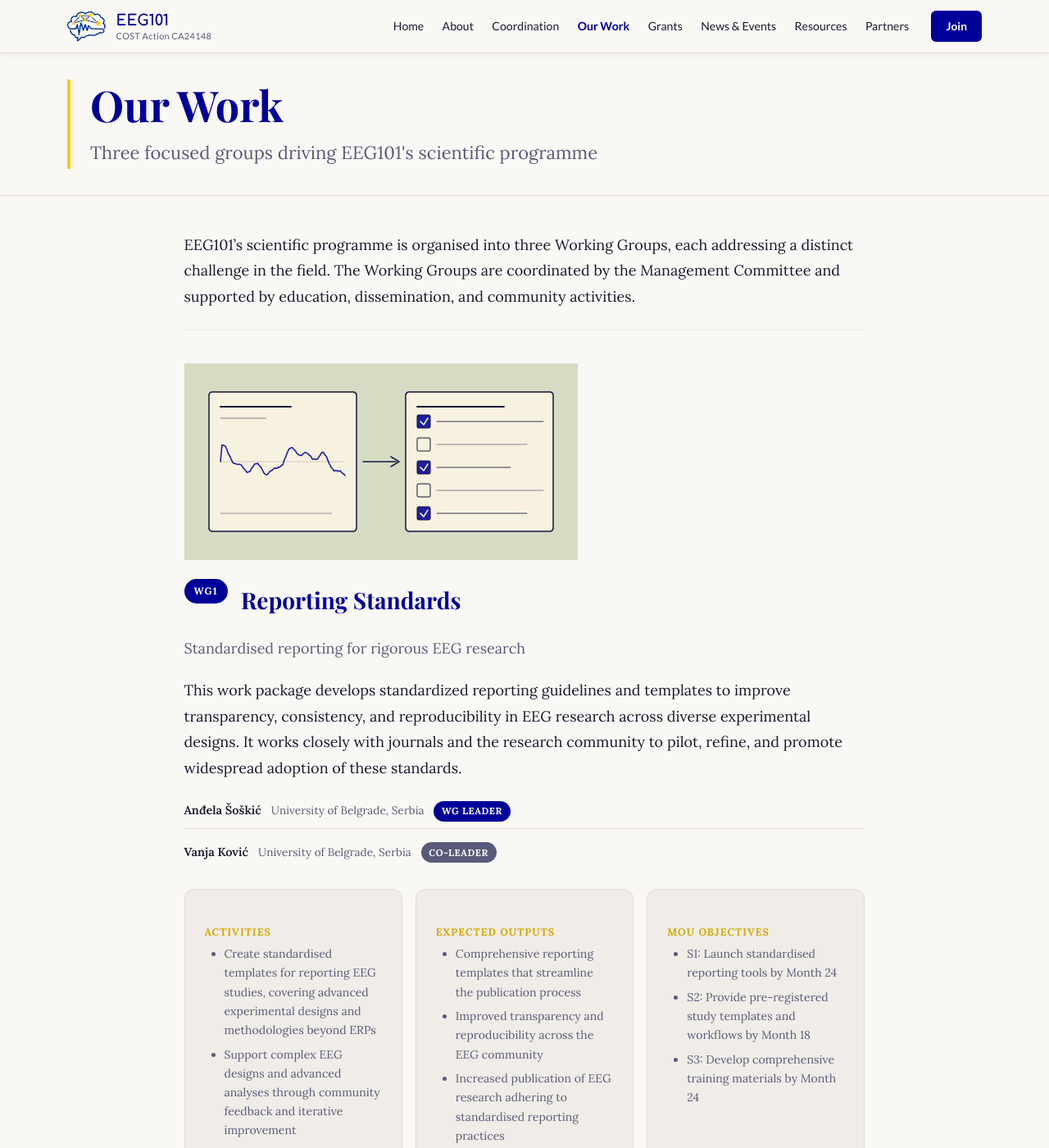
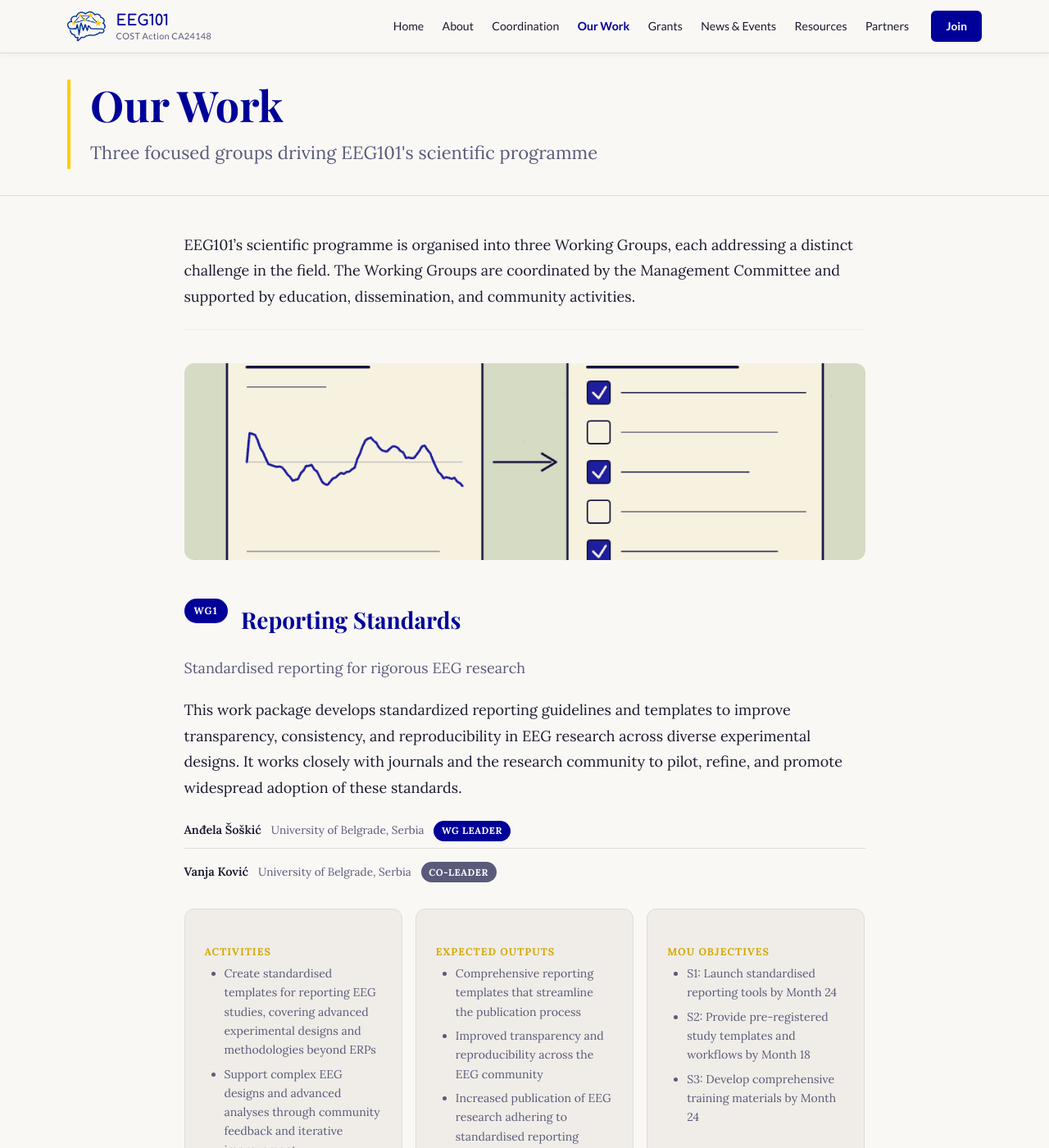
Before and after one commit to mcvinding/website-1, a Jekyll site: the page built from working-groups.md, in a window 1280 px wide and 1400 px high. Shown: the whole window at 82% size. Built offline with Jekyll 4.4.1, drawn with Linux system fonts in a browser that asks for light colours.

Commit message:
fix: add missing wg-section__thumb CSS for working-groups page images
The .wg-section__thumb element had no CSS rule, so the WG images on
the /working-groups/ page rendered completely unstyled — no border-radius,
no height constraint, no object-fit. Added two rules to give the image
the same constrained, rounded treatment used by all other card thumbnails.

```diff
--- a/assets/css/style.css
+++ b/assets/css/style.css
@@ -734,6 +734,8 @@ strong { font-weight: 600; }
   padding: 0.3rem 0.75rem;
   border-radius: 100px;
 }
+.wg-section__thumb { border-radius: var(--radius); overflow: hidden; margin-bottom: 1.5rem; }
+.wg-section__thumb img { width: 100%; height: 240px; object-fit: cover; display: block; }
 .wg-section__icon { font-size: 1.75rem; }
 .wg-section__title { font-family: var(--font-heading); font-size: var(--step-2); font-weight: 700; margin: 0; color: var(--color-primary); }
 .wg-section__tagline { font-size: var(--step-0); color: var(--color-text-muted); margin: 0; flex-basis: 100%; }
```
